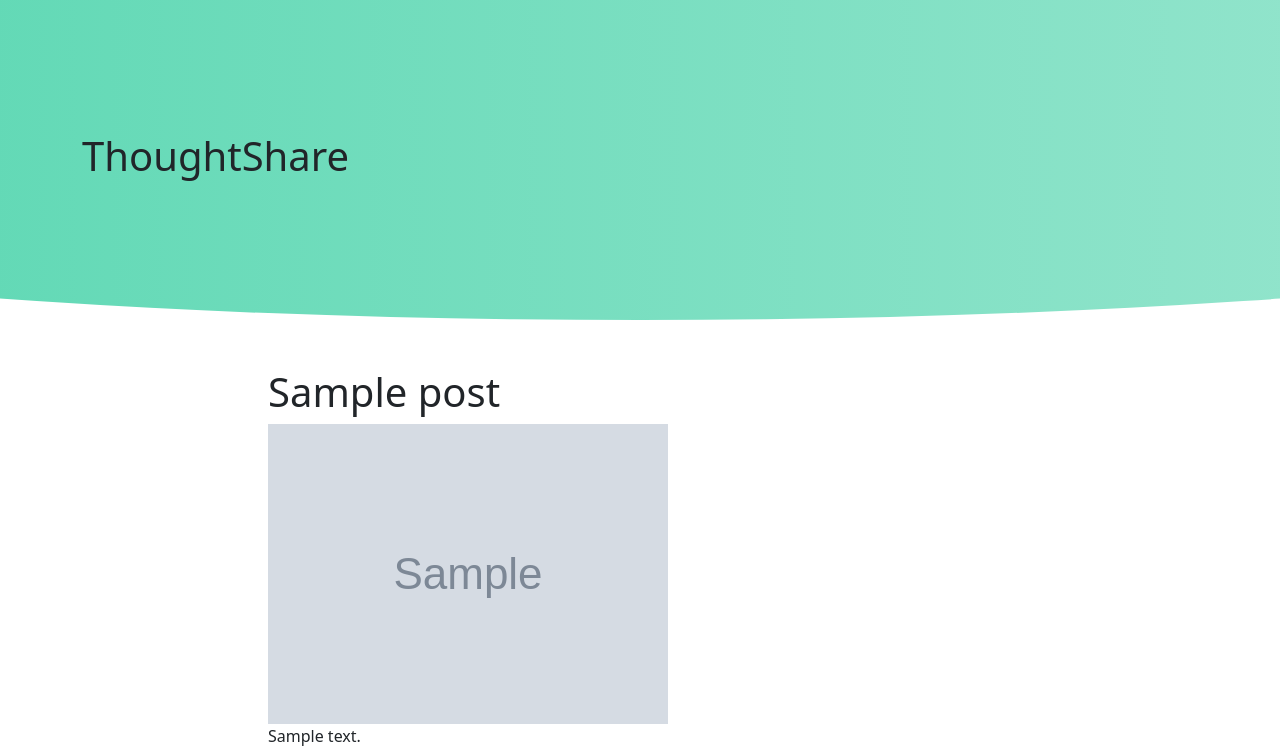
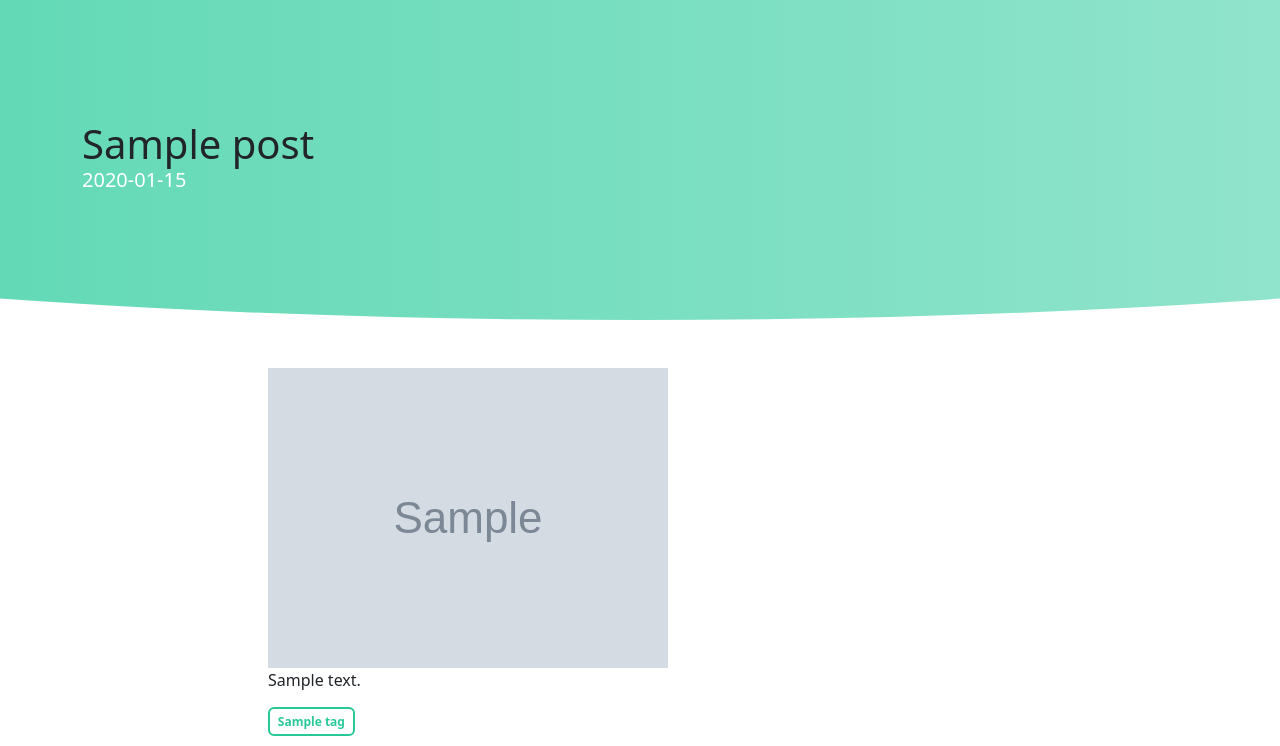
Before and after one commit to Robaplus75/ThoughtShare, a Flask app: a page that uses app/templates/layout.html in a window 1280 px wide. Shown: the part 56-802 px from the top of the page. Run offline with Flask 3, Linux system fonts and the light colour scheme; a user stored in the database is signed in; tables that the repository leaves empty hold one stand-in row (values such as "Sample post"); grey boxes marked "Sample" are stand-in pictures.

Commit message:
admoved the post title to the header

```diff
--- a/app/templates/blog/detail.html
+++ b/app/templates/blog/detail.html
@@ -1,9 +1,13 @@
 {% extends 'layout.html' %}
+
+{% block page_header %}
+    {{ post.title }}
+    <span class="d-block text-white fs-5 text-uppercase">{{ post.publish }}</span>
+{% endblock page_header %}
 
 {% block content %}
     <div class="container">
         <div class="col-md-8 offset-md-2">
-            <h1>{{ post.title }}</h1>
             <img src="{{ url_for('uploads', filename=post.image) }}" alt="image" class="img-fluid">
             <p>{{ post.body }}</p>
             <ul class="list-unstyled"></ul>
--- a/app/templates/blog/form.html
+++ b/app/templates/blog/form.html
@@ -1,4 +1,8 @@
 {% extends 'layout.html' %}
+
+{% block page_header %}
+    {{ title }}
+{% endblock page_header %}
 {% block content %}
 
     <div class="modal fade" id="staticBackdrop" data-bs-backdrop="static" data-bs-keyboard="false" tabindex="-1" aria-labelledby="staticBackdropLabel" aria-hidden="true">
--- a/app/templates/layout.html
+++ b/app/templates/layout.html
@@ -56,7 +56,7 @@
     {% block content %}
     {% endblock %}
 
-    <footer class="p-4 bg-light text-center">
+    <footer class="p-4 bg-light text-center mt-5">
         <div>2024 &copy; ThoughtShare</div>
     </footer>
 
```
